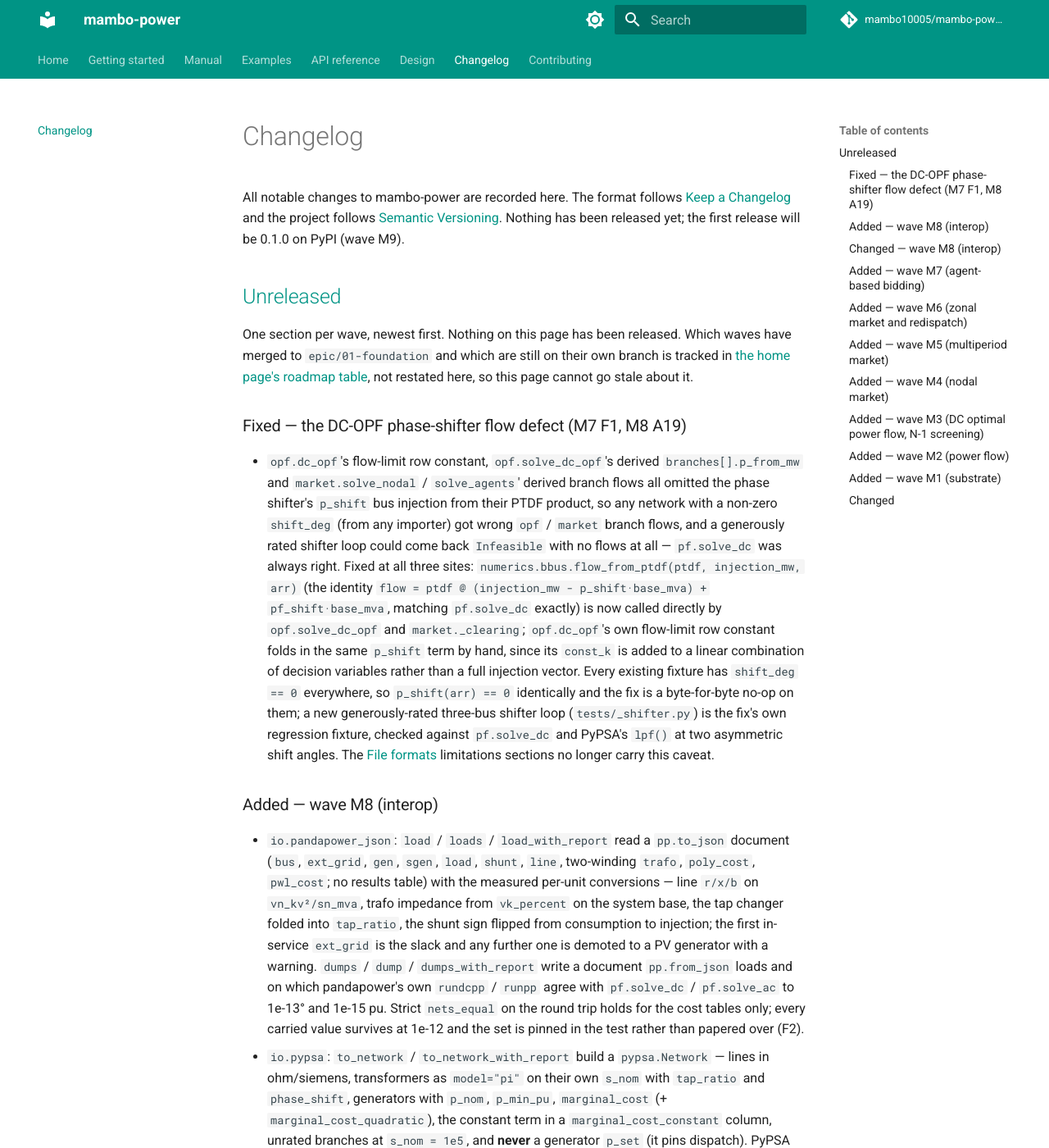
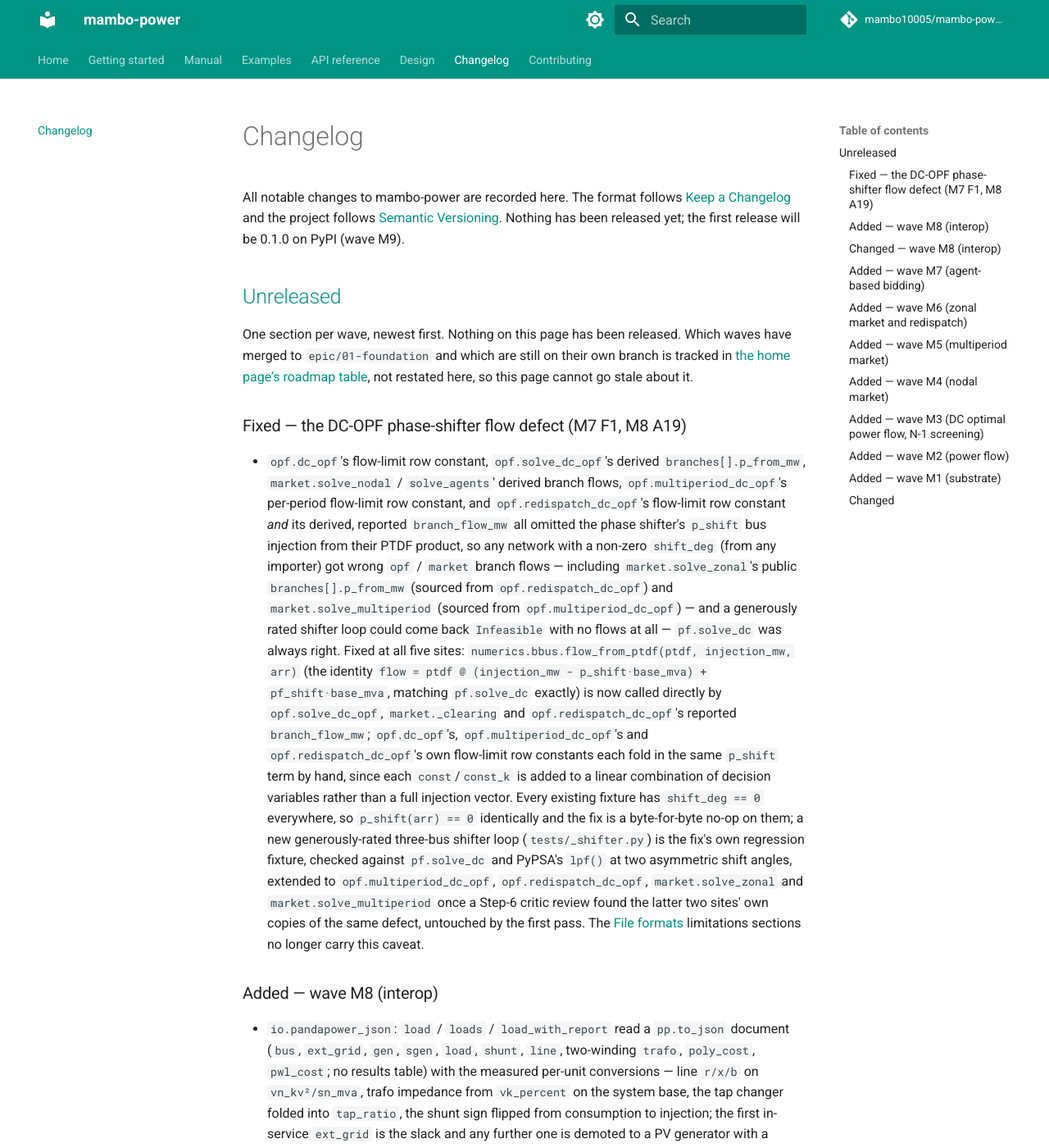
Before and after one commit to mambo10005/mambo-power, an MkDocs documentation site: the page built from docs/changelog.md, in a window 1280 px wide and 1400 px high. Shown: the whole window at 82% size. Built offline with MkDocs 1.6.1 and Material for MkDocs 9.7.7, drawn with Linux system fonts in a browser that asks for light colours; comment, search, counter and statistics services are not loaded.

Commit message:
docs(changelog): name the two more sites the critic found (T8)
docs/changelog.md's Fixed entry named exactly the three T1/T2/T3 sites,
which understated scope once T6/T7 fixed opf.multiperiod_dc_opf and
opf.redispatch_dc_opf too (and, through them, market.solve_zonal and
market.solve_multiperiod). Names all five sites explicitly and records
that the extension followed a Step-6 critic review finding the gap.

docs/manual/formats.md needs no change: the exhaustive grep sweep
(ptdf_matrix @ / ptdf @ across src/mambo_power) is clean -- the only
matches are the five now-fixed sites plus numerics.bbus.flow_from_ptdf's
own definition -- so T5's caveat removal was already correct and stays
final; no caveat needed restoring even narrowly.

task-shifter-flow-fix.plan.md T8.4.

Co-Authored-By: Claude Sonnet 5 <noreply@anthropic.com>
Claude-Session: https://claude.ai/code/session_01MSHrj6FSo9yVeRvfu1ysUd

```diff
--- a/docs/changelog.md
+++ b/docs/changelog.md
@@ -13,21 +13,29 @@ page's roadmap table](index.md), not restated here, so this page cannot go stale
 
 ### Fixed — the DC-OPF phase-shifter flow defect (M7 F1, M8 A19)
 
-- `opf.dc_opf`'s flow-limit row constant, `opf.solve_dc_opf`'s derived `branches[].p_from_mw`
-  and `market.solve_nodal` / `solve_agents`' derived branch flows all omitted the phase
-  shifter's `p_shift` bus injection from their PTDF product, so any network with a non-zero
-  `shift_deg` (from any importer) got wrong `opf` / `market` branch flows, and a generously
-  rated shifter loop could come back `Infeasible` with no flows at all — `pf.solve_dc` was
-  always right. Fixed at all three sites: `numerics.bbus.flow_from_ptdf(ptdf, injection_mw,
-  arr)` (the identity `flow = ptdf @ (injection_mw - p_shift·base_mva) + pf_shift·base_mva`,
-  matching `pf.solve_dc` exactly) is now called directly by `opf.solve_dc_opf` and
-  `market._clearing`; `opf.dc_opf`'s own flow-limit row constant folds in the same `p_shift`
-  term by hand, since its `const_k` is added to a linear combination of decision variables
+- `opf.dc_opf`'s flow-limit row constant, `opf.solve_dc_opf`'s derived `branches[].p_from_mw`,
+  `market.solve_nodal` / `solve_agents`' derived branch flows, `opf.multiperiod_dc_opf`'s
+  per-period flow-limit row constant, and `opf.redispatch_dc_opf`'s flow-limit row constant
+  *and* its derived, reported `branch_flow_mw` all omitted the phase shifter's `p_shift` bus
+  injection from their PTDF product, so any network with a non-zero `shift_deg` (from any
+  importer) got wrong `opf` / `market` branch flows — including `market.solve_zonal`'s public
+  `branches[].p_from_mw` (sourced from `opf.redispatch_dc_opf`) and `market.solve_multiperiod`
+  (sourced from `opf.multiperiod_dc_opf`) — and a generously rated shifter loop could come back
+  `Infeasible` with no flows at all — `pf.solve_dc` was always right. Fixed at all five sites:
+  `numerics.bbus.flow_from_ptdf(ptdf, injection_mw, arr)` (the identity `flow = ptdf @
+  (injection_mw - p_shift·base_mva) + pf_shift·base_mva`, matching `pf.solve_dc` exactly) is now
+  called directly by `opf.solve_dc_opf`, `market._clearing` and `opf.redispatch_dc_opf`'s
+  reported `branch_flow_mw`; `opf.dc_opf`'s, `opf.multiperiod_dc_opf`'s and
+  `opf.redispatch_dc_opf`'s own flow-limit row constants each fold in the same `p_shift` term by
+  hand, since each `const`/`const_k` is added to a linear combination of decision variables
   rather than a full injection vector. Every existing fixture has `shift_deg == 0` everywhere,
   so `p_shift(arr) == 0` identically and the fix is a byte-for-byte no-op on them; a new
   generously-rated three-bus shifter loop (`tests/_shifter.py`) is the fix's own regression
-  fixture, checked against `pf.solve_dc` and PyPSA's `lpf()` at two asymmetric shift angles.
-  The [File formats](manual/formats.md) limitations sections no longer carry this caveat.
+  fixture, checked against `pf.solve_dc` and PyPSA's `lpf()` at two asymmetric shift angles,
+  extended to `opf.multiperiod_dc_opf`, `opf.redispatch_dc_opf`, `market.solve_zonal` and
+  `market.solve_multiperiod` once a Step-6 critic review found the latter two sites' own copies
+  of the same defect, untouched by the first pass. The [File formats](manual/formats.md)
+  limitations sections no longer carry this caveat.
 
 ### Added — wave M8 (interop)
 
```
